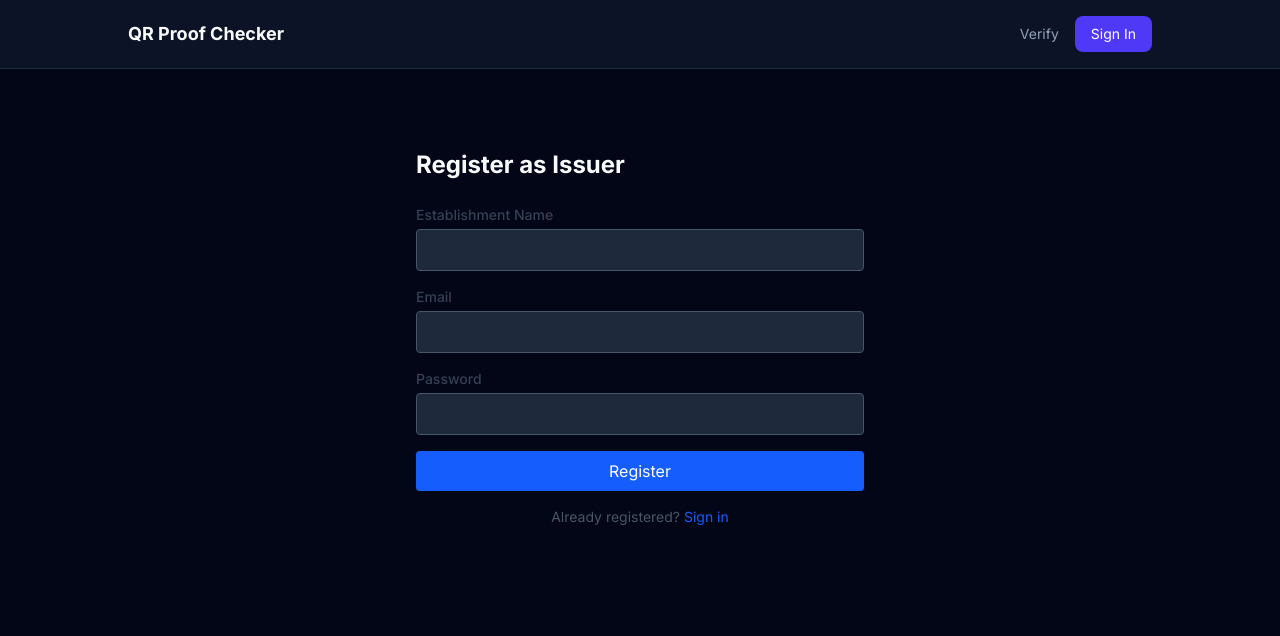
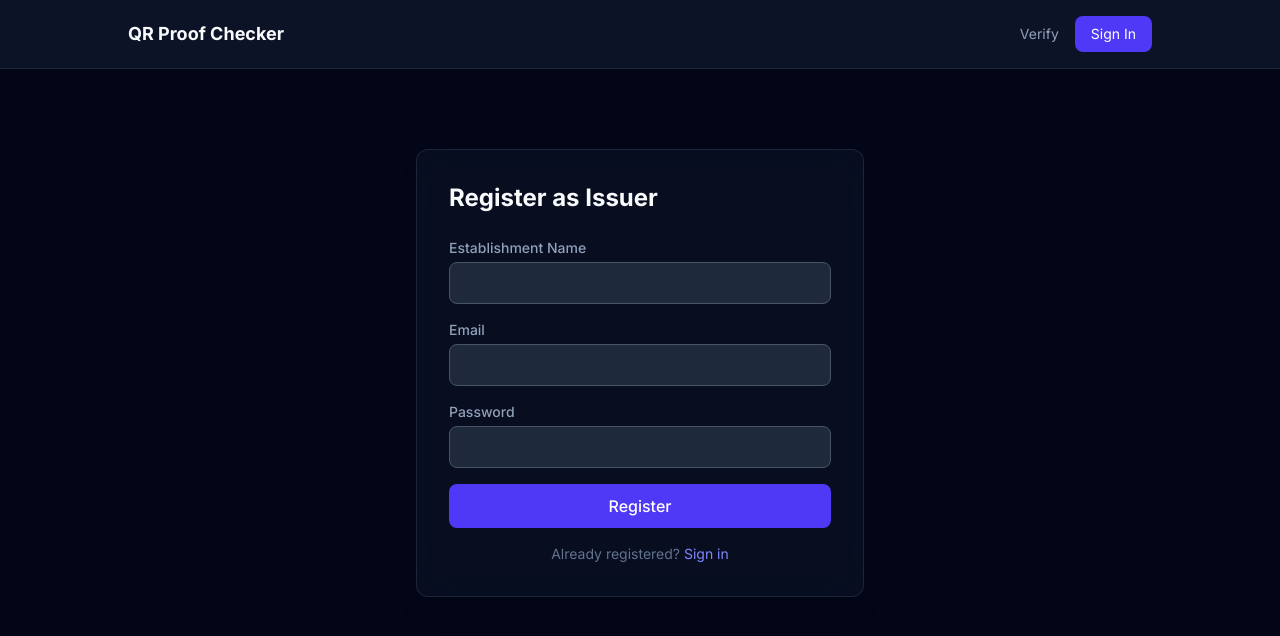
Before and after one commit to gunawanwilljkt/qr-proof-checker, a Next.js app in the folder qr-proof-checker/: page /register in a window 1280 px wide. Shown: the top 636 px of the page. Built offline with nearby package versions, Linux system fonts and the light colour scheme; no server answers.

Commit message:
feat: dark theme login and register pages

```diff
--- a/qr-proof-checker/src/app/login/page.tsx
+++ b/qr-proof-checker/src/app/login/page.tsx
@@ -36,49 +36,51 @@ export default function LoginPage() {
 
   return (
     <div className="mx-auto max-w-md py-12">
-      <h1 className="mb-6 text-2xl font-bold">Sign In</h1>
+      <div className="rounded-xl border border-slate-700/50 bg-slate-900/50 backdrop-blur-xl p-8 shadow-xl">
+        <h1 className="mb-6 text-2xl font-bold text-slate-50">Sign In</h1>
         {error && (
-        <p className="mb-4 rounded bg-red-50 p-3 text-sm text-red-600">
+          <p className="mb-4 rounded-lg bg-rose-500/10 border border-rose-500/20 p-3 text-sm text-rose-400">
             {error}
           </p>
         )}
         <form onSubmit={handleSubmit} className="space-y-4">
           <div>
-          <label className="block text-sm font-medium text-gray-700">
+            <label className="block text-sm font-medium text-slate-400">
               Email
             </label>
             <input
               name="email"
               type="email"
               required
-            className="mt-1 w-full rounded border border-gray-300 px-3 py-2"
+              className="mt-1 w-full rounded-lg border border-slate-600 bg-slate-800 px-3 py-2 text-slate-50"
             />
           </div>
           <div>
-          <label className="block text-sm font-medium text-gray-700">
+            <label className="block text-sm font-medium text-slate-400">
               Password
             </label>
             <input
               name="password"
               type="password"
               required
-            className="mt-1 w-full rounded border border-gray-300 px-3 py-2"
+              className="mt-1 w-full rounded-lg border border-slate-600 bg-slate-800 px-3 py-2 text-slate-50"
             />
           </div>
           <button
             type="submit"
             disabled={loading}
-          className="w-full rounded bg-blue-600 py-2 text-white hover:bg-blue-700 disabled:opacity-50"
+            className="w-full rounded-lg bg-indigo-600 py-2.5 text-white font-medium hover:bg-indigo-500 disabled:opacity-50 transition-colors"
           >
             {loading ? "Signing in..." : "Sign In"}
           </button>
         </form>
-      <p className="mt-4 text-center text-sm text-gray-600">
+        <p className="mt-4 text-center text-sm text-slate-500">
           New here?{" "}
-        <Link href="/register" className="text-blue-600 hover:underline">
+          <Link href="/register" className="text-indigo-400 hover:text-indigo-300">
             Register
           </Link>
         </p>
       </div>
+    </div>
   );
 }
--- a/qr-proof-checker/src/app/register/page.tsx
+++ b/qr-proof-checker/src/app/register/page.tsx
@@ -37,37 +37,38 @@ export default function RegisterPage() {
 
   return (
     <div className="mx-auto max-w-md py-12">
-      <h1 className="mb-6 text-2xl font-bold">Register as Issuer</h1>
+      <div className="rounded-xl border border-slate-700/50 bg-slate-900/50 backdrop-blur-xl p-8 shadow-xl">
+        <h1 className="mb-6 text-2xl font-bold text-slate-50">Register as Issuer</h1>
         {error && (
-        <p className="mb-4 rounded bg-red-50 p-3 text-sm text-red-600">
+          <p className="mb-4 rounded-lg bg-rose-500/10 border border-rose-500/20 p-3 text-sm text-rose-400">
             {error}
           </p>
         )}
         <form onSubmit={handleSubmit} className="space-y-4">
           <div>
-          <label className="block text-sm font-medium text-gray-700">
+            <label className="block text-sm font-medium text-slate-400">
               Establishment Name
             </label>
             <input
               name="name"
               type="text"
               required
-            className="mt-1 w-full rounded border border-gray-300 px-3 py-2"
+              className="mt-1 w-full rounded-lg border border-slate-600 bg-slate-800 px-3 py-2 text-slate-50"
             />
           </div>
           <div>
-          <label className="block text-sm font-medium text-gray-700">
+            <label className="block text-sm font-medium text-slate-400">
               Email
             </label>
             <input
               name="email"
               type="email"
               required
-            className="mt-1 w-full rounded border border-gray-300 px-3 py-2"
+              className="mt-1 w-full rounded-lg border border-slate-600 bg-slate-800 px-3 py-2 text-slate-50"
             />
           </div>
           <div>
-          <label className="block text-sm font-medium text-gray-700">
+            <label className="block text-sm font-medium text-slate-400">
               Password
             </label>
             <input
@@ -75,23 +76,24 @@ export default function RegisterPage() {
               type="password"
               required
               minLength={8}
-            className="mt-1 w-full rounded border border-gray-300 px-3 py-2"
+              className="mt-1 w-full rounded-lg border border-slate-600 bg-slate-800 px-3 py-2 text-slate-50"
             />
           </div>
           <button
             type="submit"
             disabled={loading}
-          className="w-full rounded bg-blue-600 py-2 text-white hover:bg-blue-700 disabled:opacity-50"
+            className="w-full rounded-lg bg-indigo-600 py-2.5 text-white font-medium hover:bg-indigo-500 disabled:opacity-50 transition-colors"
           >
             {loading ? "Registering..." : "Register"}
           </button>
         </form>
-      <p className="mt-4 text-center text-sm text-gray-600">
+        <p className="mt-4 text-center text-sm text-slate-500">
           Already registered?{" "}
-        <Link href="/login" className="text-blue-600 hover:underline">
+          <Link href="/login" className="text-indigo-400 hover:text-indigo-300">
             Sign in
           </Link>
         </p>
       </div>
+    </div>
   );
 }
```
Lines whose indentation alone changed are shown as unchanged.
